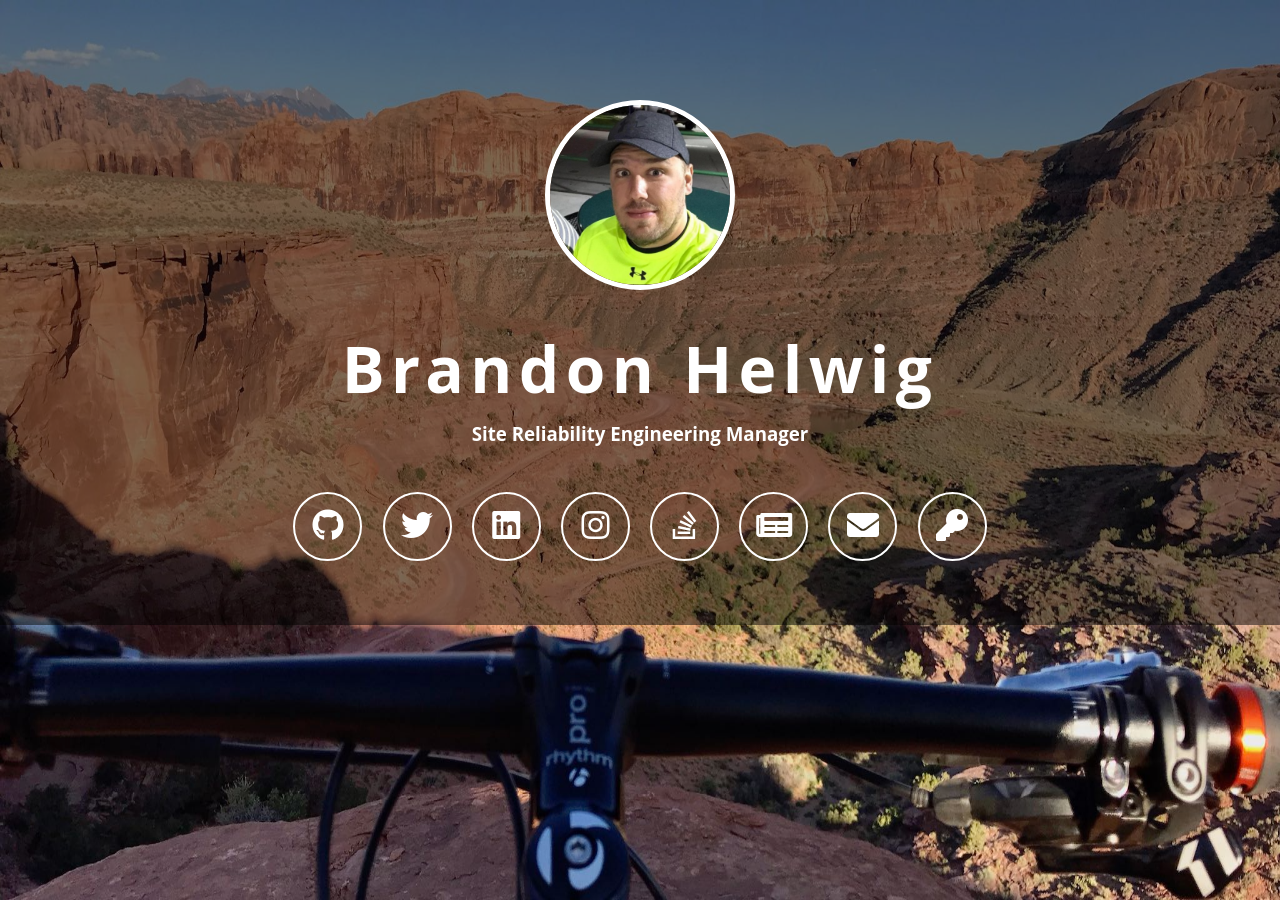
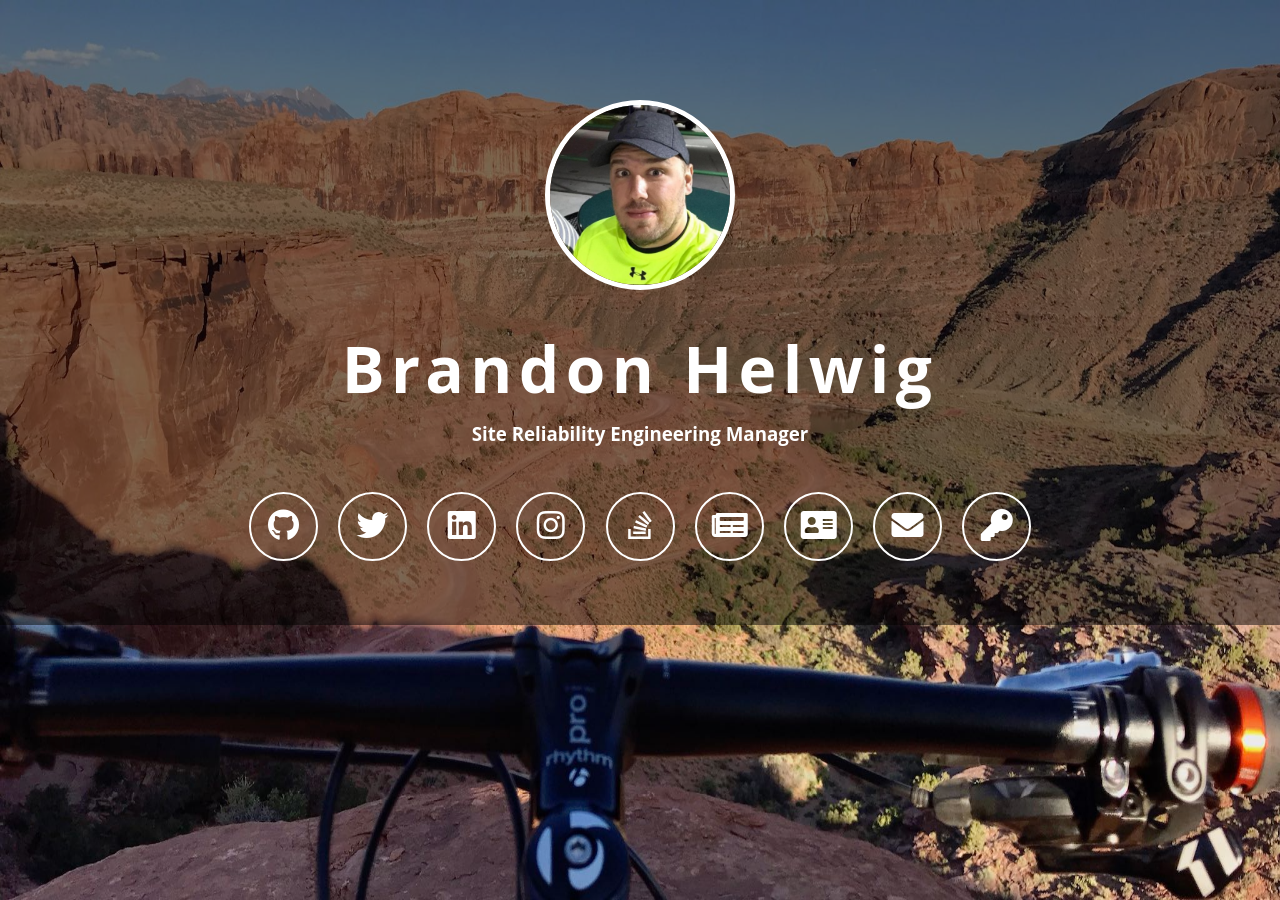
Before and after one commit to brhelwig/brandonhelwig.com, a Jekyll site: the page built from index.html, in a window 1280 px wide. Built offline with Jekyll 4.4.1, drawn with Linux system fonts in a browser that asks for light colours.

Commit message:
add resume

```diff
--- a/_config.yml
+++ b/_config.yml
@@ -23,6 +23,7 @@ stack_of_username: 180881
 # tumblr_username: your_tumblr_username_goes_here
 # weibo_username: your_weibo_username_goes_here
 # lastfm_username: your_lastfm_username_goes_here
+resume_url: "/resume"
 blog_url: "/blog"
 email: web@brandonhelwig.com
 public_key_url: "https://keybase.io/brhelwig"
--- a/index.html
+++ b/index.html
@@ -107,6 +107,10 @@ permalink: /
                     <li><a class="fas fa-2x fa-newspaper" href="{{ site.baseurl }}{{ site.blog_url }}"><span class="description">Blog</span></a></li>
                     {% endif %}
 
+                    {% if site.resume_url %}
+                    <li><a class="fas fa-2x fa-address-card" href="{{ site.baseurl }}{{ site.blog_url }}"><span class="description">Resume</span></a></li>
+                    {% endif %}
+
                     {% if site.email %}
                     <li><a class="fas fa-2x fa-envelope" href="mailto:{{ site.email }}"><span class="description">Email</span></a></li>
                     {% endif %}
```
